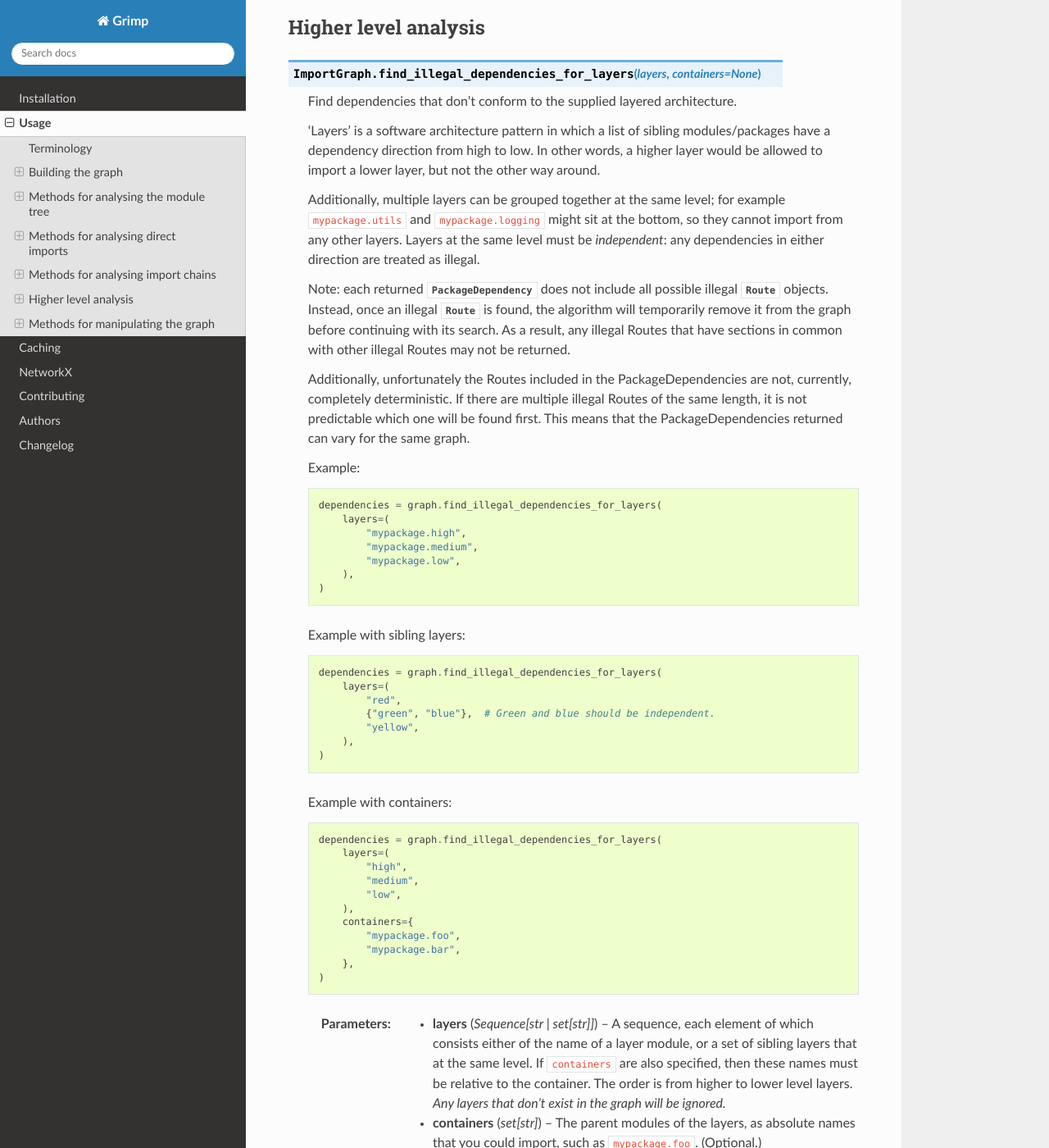
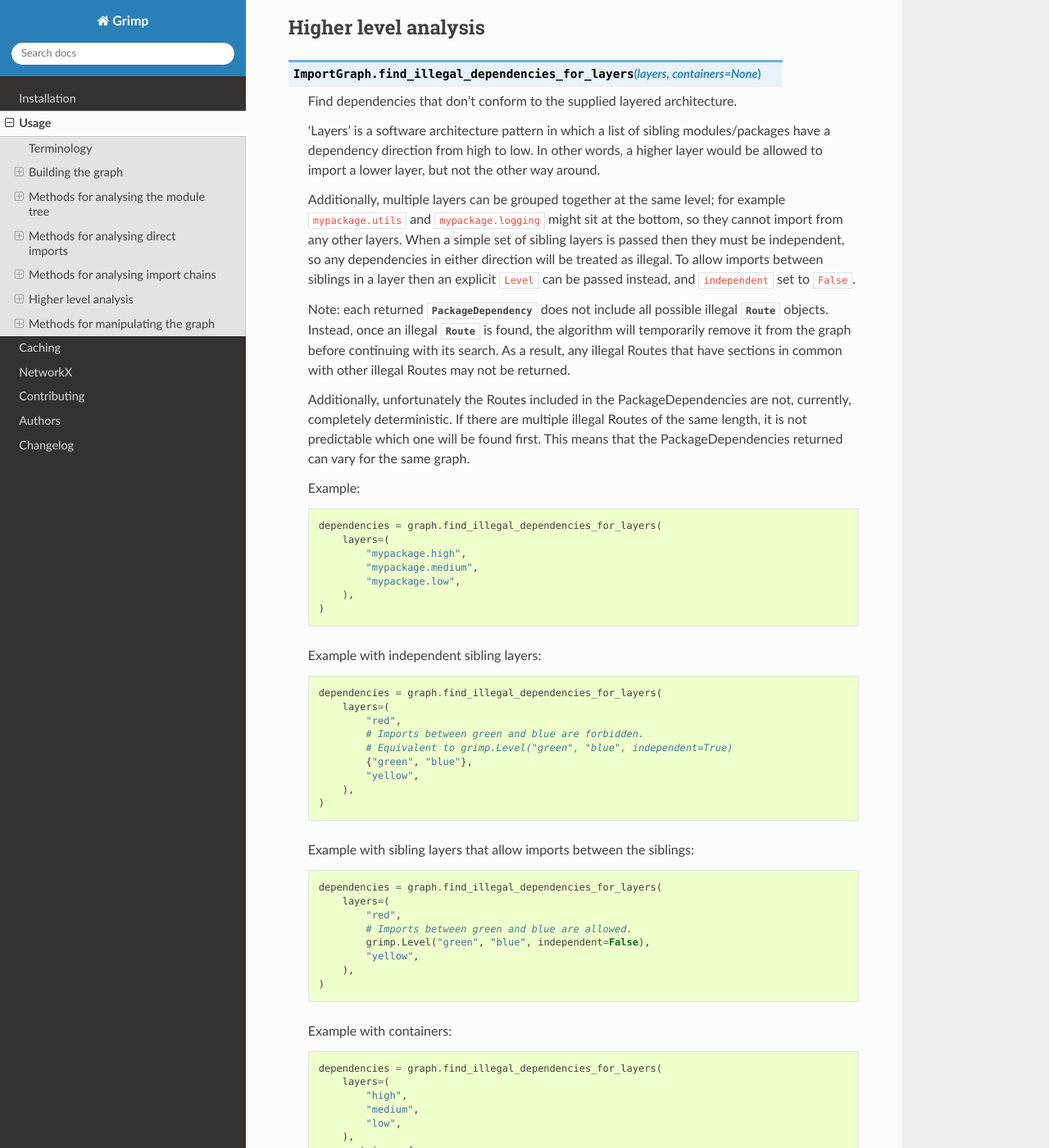
Before and after one commit to seddonym/grimp, a Sphinx documentation site: the page built from docs/usage.rst, in a window 1280 px wide and 1400 px high, scrolled down 5817 px. Shown: the whole window at 82% size. Built offline with Sphinx 7.4.7 and the Read the Docs theme 2.0.0, drawn with Linux system fonts in a browser that asks for light colours; some of the changed text lies outside the part shown.

Commit message:
Update documentation

```diff
--- a/docs/usage.rst
+++ b/docs/usage.rst
@@ -255,8 +255,10 @@ Higher level analysis
     around.
 
     Additionally, multiple layers can be grouped together at the same level; for example ``mypackage.utils`` and
-    ``mypackage.logging`` might sit at the bottom, so they cannot import from any other layers. Layers at the same level
-    must be *independent*: any dependencies in either direction are treated as illegal.
+    ``mypackage.logging`` might sit at the bottom, so they cannot import from any other layers. When a simple set
+    of sibling layers is passed then they must be independent, so any dependencies in either direction will be
+    treated as illegal. To allow imports between siblings in a layer then an explicit ``Level`` can be passed instead,
+    and ``independent`` set to ``False``.
 
     Note: each returned :class:`.PackageDependency` does not include all possible illegal :class:`.Route` objects.
     Instead, once an illegal :class:`.Route` is found, the algorithm will temporarily remove it from the graph before continuing
@@ -277,12 +279,25 @@ Higher level analysis
             ),
         )
 
-    Example with sibling layers::
+    Example with independent sibling layers::
 
         dependencies = graph.find_illegal_dependencies_for_layers(
             layers=(
                 "red",
-                {"green", "blue"},  # Green and blue should be independent.
+                # Imports between green and blue are forbidden.
+                # Equivalent to grimp.Level("green", "blue", independent=True)
+                {"green", "blue"},
+                "yellow",
+            ),
+        )
+
+    Example with sibling layers that allow imports between the siblings::
+
+        dependencies = graph.find_illegal_dependencies_for_layers(
+            layers=(
+                "red",
+                # Imports between green and blue are allowed.
+                grimp.Level("green", "blue", independent=False),
                 "yellow",
             ),
         )
@@ -301,8 +316,8 @@ Higher level analysis
             },
         )
 
-    :param Sequence[str | set[str]] layers: A sequence, each element of which consists either of the name of a layer
-        module, or a set of sibling layers that at the same level. If ``containers`` are also specified,
+    :param Sequence[Level | str | set[str]] layers: A sequence, each element of which consists either of the name of a layer
+        module, a set of sibling layers, or a :class:`.Level`. If ``containers`` are also specified,
         then these names must be relative to the container. The order is from higher to lower level layers.
         *Any layers that don't exist in the graph will be ignored.*
     :param set[str] containers: The parent modules of the layers, as absolute names that you could
@@ -314,34 +329,47 @@ Higher level analysis
     :rtype: ``set[PackageDependency]``.
     :raises grimp.exceptions.NoSuchContainer: if a container is not a module in the graph.
 
-    .. class:: PackageDependency
 
-      A collection of import dependencies from one Python package to another.
+.. class:: Level
 
-      .. attribute:: importer
+    A level within a layered architecture.
 
-        ``str``: The full name of the package within which all the routes start; the downstream package.
-           E.g. "mypackage.foo".
+    .. attribute:: layers
 
-      .. attribute:: imported
+    ``set[str]``: The sibling layers within this level.
 
-        ``str``: The full name of the package within which all the routes end; the upstream package.
-            E.g. "mypackage.bar".
+    .. attribute:: independent
 
-      .. attribute:: routes
+    ``bool``: Whether the sibling layers within this level are required to be independent.
 
-        ``frozenset[grimp.Route]``: A set of :class:`.Route` objects from importer to imported.
+.. class:: PackageDependency
 
-    .. class:: Route
+    A collection of import dependencies from one Python package to another.
 
-      A set of import chains that share the same middle.
+    .. attribute:: importer
 
-      The route fans in at the head and out at the tail, but the middle of the chain just links
-      individual modules.
+    ``str``: The full name of the package within which all the routes start; the downstream package.
+        E.g. "mypackage.foo".
 
-      Example: the following Route represents a chain of imports from
-      ``mypackage.orange -> mypackage.utils -> mypackage.helpers -> mypackage.green``, plus an import from
-      ``mypackage.red`` to ``mypackage.utils``, and an import from ``mypackage.helpers`` to ``mypackage.blue``::
+    .. attribute:: imported
+
+    ``str``: The full name of the package within which all the routes end; the upstream package.
+        E.g. "mypackage.bar".
+
+    .. attribute:: routes
+
+    ``frozenset[grimp.Route]``: A set of :class:`.Route` objects from importer to imported.
+
+.. class:: Route
+
+    A set of import chains that share the same middle.
+
+    The route fans in at the head and out at the tail, but the middle of the chain just links
+    individual modules.
+
+    Example: the following Route represents a chain of imports from
+    ``mypackage.orange -> mypackage.utils -> mypackage.helpers -> mypackage.green``, plus an import from
+    ``mypackage.red`` to ``mypackage.utils``, and an import from ``mypackage.helpers`` to ``mypackage.blue``::
 
         Route(
             heads=frozenset(
```
Also changed, not shown: 1 other file.
